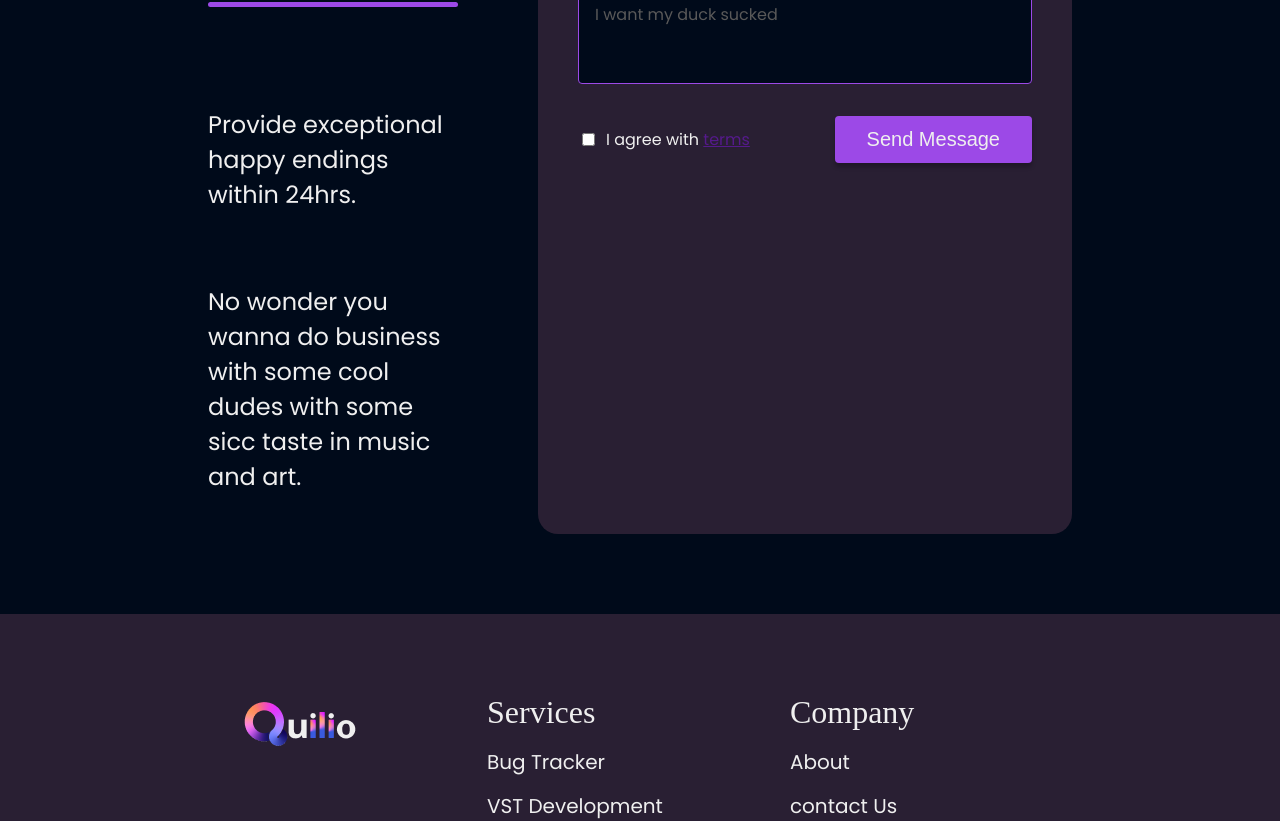
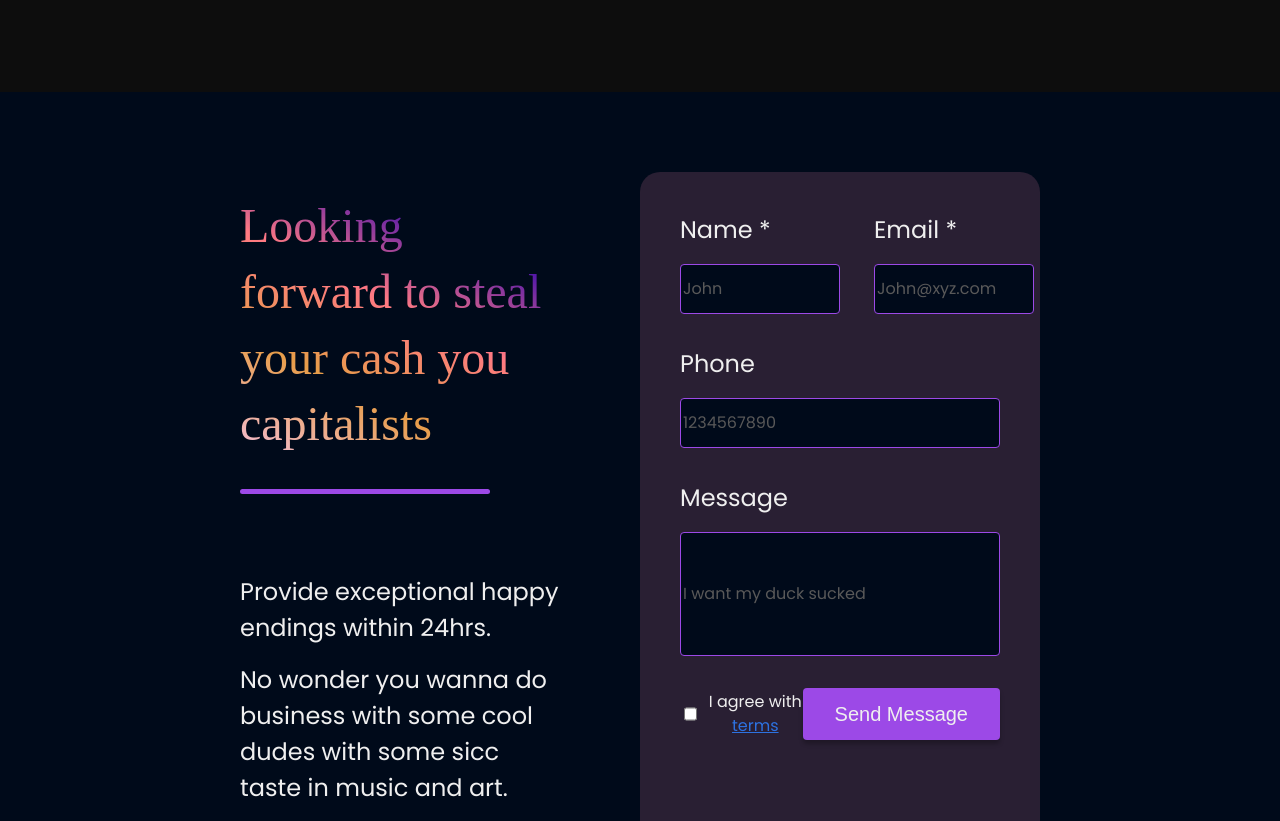
Before and after one commit to ritode/quilio-website, a React (Create React App) app: page / in a window 1280 px wide. Shown: the part 5480-6301 px from the top of the page. Built offline with nearby package versions, Linux system fonts and the light colour scheme.

Commit message:
contatc-us style fix

```diff
--- a/src/App.css
+++ b/src/App.css
@@ -68,6 +68,13 @@ p {
   font-weight: 500;
   font-size: 2rem;
 }
+.p16 {
+  font-family: "Poppins";
+  font-style: normal;
+  font-weight: 400;
+  font-size: 16px;
+  line-height: 24px;
+}
 .p20 {
   font-family: "Poppins";
   font-style: normal;
--- a/src/components/ContactUs.css
+++ b/src/components/ContactUs.css
@@ -1,62 +1,36 @@
 .contact-us {
   display: flex;
   flex-direction: row;
-  justify-content: center;
-  align-items: flex-start;
   padding: 5rem 15rem;
+  background: #000a1a;
   gap: 5rem;
-
-  /* surface/secondary */
-
-  background: #000a1a;
+}
+.content,
+.form {
+  width: 50%;
 }
 .contact-us .line {
   width: 250px;
   height: 5px;
-
-  /* primary/400-main */
-
   background: #9c49e7;
   border-radius: 20px;
-
-  /* Inside auto layout */
-
-  flex: none;
-  order: 1;
-  flex-grow: 0;
+  margin-top: 2rem;
+  margin-bottom: 5rem;
 }
 .contact-us .content {
-  display: flex;
-  flex-direction: column;
-  align-items: flex-start;
-  padding: 1.25rem 0px;
-  gap: 5rem;
+  padding: 1.3rem 0px;
+}
+.contact-us .content .p24 {
+  margin-bottom: 1rem;
 }
 .contact-us .form {
   display: flex;
-  flex-direction: column;
-  align-items: flex-start;
+  flex-flow: column;
+  gap: 2rem;
   padding: 2.5rem;
-  gap: 2rem;
-
-  /* surface/primary */
-
   background: #291f33;
   border-radius: 20px;
-
-  /* Inside auto layout */
-
-  flex: none;
-  order: 1;
-  align-self: stretch;
-  flex-grow: 1;
-}
-.contact-us .content .head {
-  display: flex;
-  flex-direction: column;
-  align-items: flex-start;
-  padding: 0px;
-  gap: 2rem;
+  box-sizing: border-box;
 }
 .head .heading {
   font-family: "Avenir Next";
@@ -80,80 +54,29 @@
   -webkit-background-clip: text;
   -webkit-text-fill-color: transparent;
   background-clip: text;
-  text-fill-color: transparent;
-
-  /* Inside auto layout */
-
-  flex: none;
-  order: 0;
-  align-self: stretch;
-  flex-grow: 0;
-}
-.contact-us .content .text {
-  display: flex;
-  flex-direction: column;
-  align-items: flex-start;
-  padding: 0px;
-  gap: 2rem;
-}
-.contact-us .content .text p {
-  font-family: "Poppins";
-  font-weight: 400;
-  font-size: 24px;
-
-  flex: none;
-  text-align: left;
-}
-
-.contact-us .form {
-  display: flex;
-  flex-direction: column;
-  align-items: stretch;
-  padding: 2.5rem;
-  gap: 2rem;
-
-  /* surface/primary */
-
-  background: #291f33;
-  border-radius: 20px;
-
-  /* Inside auto layout */
-
-  flex: none;
 }
 .contact-us .form .top {
   display: flex;
-  flex-direction: row;
-  align-items: flex-start;
   justify-content: space-between;
-  padding: 0px;
-  gap: 2rem;
+  gap: 2.125rem;
 }
 .contact-us .form .input-container {
   display: flex;
-  flex-direction: column;
-  align-items: stretch;
-  padding: 0px;
-  gap: 1rem;
+  flex-flow: column;
+}
+.contact-us .form .input-container.sm {
+  width: 50%;
 }
 .contact-us .form .bottom {
   display: flex;
-  flex-direction: row;
   justify-content: space-between;
-  align-items: center;
-  padding: 0px;
-  gap: 2rem;
 }
-.contact-us .form .p24 {
+.contact-us .p24 {
+  margin-bottom: 1rem;
   text-align: left;
 }
 .contact-us .form .input {
-  display: flex;
-  flex-direction: row;
-  align-items: center;
-  padding: 0.5rem 1rem;
-  gap: 0.5rem;
-
+  height: 2.875rem;
   /* surface/secondary */
 
   background: #000a1a;
@@ -168,12 +91,10 @@
 .contact-us .form .input-terms {
   display: flex;
   gap: 0.5rem;
+  align-items: center;
 }
-.contact-us .form .terms {
-  font-family: "Poppins";
-  font-style: normal;
-  font-weight: 400;
-  font-size: 1rem;
+.contact-us a {
+  color: #2d72e1;
 }
 .contact-us ::placeholder {
   font-family: "Poppins";
--- a/src/components/ContactUs.js
+++ b/src/components/ContactUs.js
@@ -10,10 +10,8 @@ export default function ContactUs() {
           <div className="line" />
         </div>
         <div className="text">
-          <p className="content">
-            Provide exceptional happy endings within 24hrs.
-          </p>
-          <p className="content">
+          <p className="p24">Provide exceptional happy endings within 24hrs.</p>
+          <p className="p24">
             No wonder you wanna do business with some cool dudes with some sicc
             taste in music and art.
           </p>
@@ -21,7 +19,7 @@ export default function ContactUs() {
       </div>
       <form action="" className="form">
         <div className="top">
-          <div className="input-container">
+          <div className="input-container sm">
             <label className="p24" for="name">
               Name *
             </label>
@@ -34,7 +32,7 @@ export default function ContactUs() {
               placeholder="John"
             />
           </div>
-          <div className="input-container">
+          <div className="input-container sm">
             <label className="p24" for="email">
               Email *
             </label>
@@ -77,7 +75,7 @@ export default function ContactUs() {
         <div className="bottom">
           <div className="input-terms">
             <input type="checkbox" id="terms" className="input" />
-            <label className="terms" for="terms">
+            <label className="p16" for="terms">
               I agree with <a href="">terms</a>
             </label>
           </div>
```
